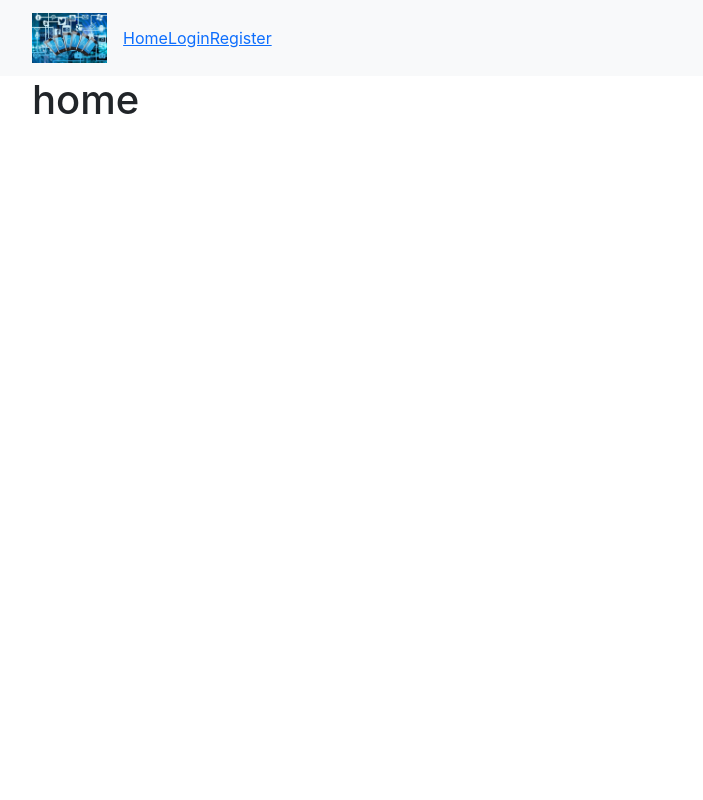
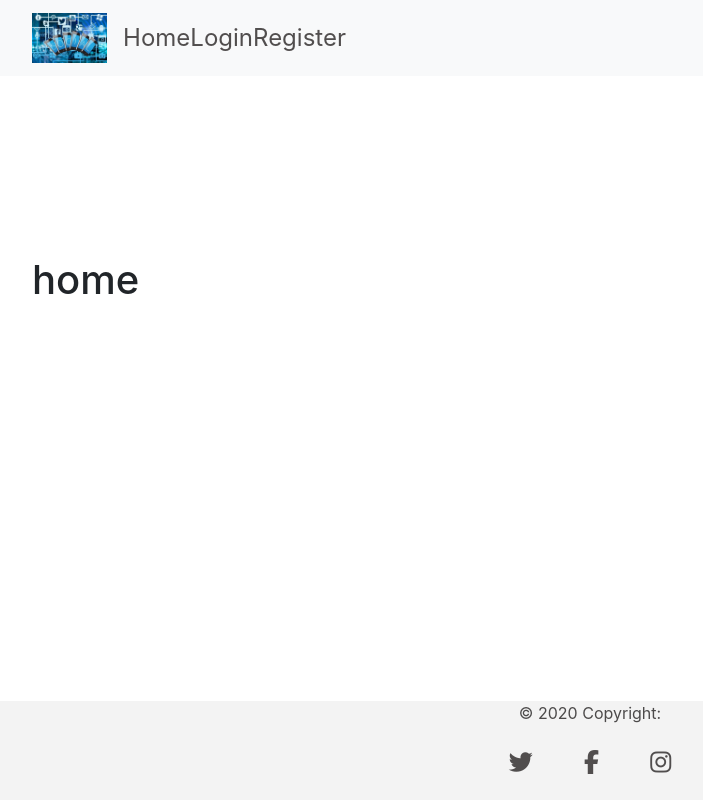
Before and after one commit to seanreid1997/code-institute-p5, a React (Create React App) app: page / in a window 1280 px wide. Shown: the whole page, without its empty margins (50-753 px from the left). Built offline with nearby package versions, Linux system fonts and the light colour scheme.

Commit message:
Style the pages

```diff
--- a/public/index.html
+++ b/public/index.html
@@ -10,6 +10,10 @@
       content="Web site created using create-react-app"
     />
     <link rel="apple-touch-icon" href="%PUBLIC_URL%/logo192.png" />
+    <script
+    src="https://kit.fontawesome.com/d15acb58b5.js"
+    crossorigin="anonymous">
+  </script>
     <!--
       manifest.json provides metadata used when your web app is installed on a
       user's mobile device or desktop. See https://developers.google.com/web/fundamentals/web-app-manifest/
--- a/src/components/HomePage.js
+++ b/src/components/HomePage.js
@@ -3,16 +3,21 @@ import React, { Component } from 'react'
 import { Navbar, Container, Nav } from 'react-bootstrap';
 import { NavLink } from 'react-router-dom';
 import logo from '../assets/logo.jpg'
+import styles from "../styles/Base.module.css";
 
 export class HomePage extends Component {
   render() {
     return (
       <div>
-        <Navbar bg="light" expand="lg">
+        <header  className={styles.Header}>
+        <Navbar bg="light" expand="md" fixed="top">
       <Container>
         <Navbar.Brand>
+          <NavLink to="/">
           <img src={logo} alt="logo" height="50" border-radius="25" />
+        </NavLink>
         </Navbar.Brand>
+
         <Navbar.Toggle aria-controls="basic-navbar-nav" />
         <Navbar.Collapse id="basic-navbar-nav">
           <Nav className="me-auto">
@@ -23,6 +28,24 @@ export class HomePage extends Component {
         </Navbar.Collapse>
       </Container>
     </Navbar>
+    </header>
+    <Container className={styles.Footer}>
+    <footer>
+  <div>
+    © 2020 Copyright:
+    <br></br>
+    <a href='https://twitter.com/'>
+      <i class="fab fa-twitter"></i>
+      </a>
+    <a href='https://en-gb.facebook.com/'>
+      <i class="fab fa-facebook-f"></i>
+      </a>
+      <a href='https://www.instagram.com/'>
+      <i class="fab fa-instagram"></i>
+      </a>
+  </div>
+</footer>
+    </Container>
         </div>
     )
   }
--- a/src/components/Login.js
+++ b/src/components/Login.js
@@ -10,7 +10,6 @@ import Image from "react-bootstrap/Image";
 import Container from "react-bootstrap/Container";
 
 function LoginForm() {
-  const setCurrentUser = useContext(SetCurrentUserContext);
 
   const [signInData, setSignInData] = useState({
     email: "",
@@ -26,7 +25,6 @@ function LoginForm() {
 
     try {
       const { data } = await axios.post("/dj-rest-auth/login/", signInData);
-      setCurrentUser(data.user);
       history.push("/");
     } catch (err) {
       setErrors(err.response?.data);
@@ -89,6 +87,7 @@ function LoginForm() {
         </Container>
       </Col>
     </Row>
+
   );
 }
 
--- /dev/null
+++ b/src/styles/Base.module.css
@@ -0,0 +1,29 @@
+Header {
+    background-color: rgb(243, 243, 243);
+    color: #4c4a4a;
+    width: 100%;
+    margin-bottom: 20%;
+}
+
+Header a{
+    text-decoration: none;
+    color: rgb(81, 78, 78);
+    font-size: 150%;
+}
+
+Footer {
+    background-color: rgb(243, 243, 243);
+    color: #4c4a4a;
+    position: absolute;
+    bottom: 0;
+    left: 0;
+    width: 100%;
+    text-align: center;
+    margin-top: 20%;
+}
+
+Footer i {
+    color: rgb(81, 78, 78);
+    font-size: 150%;
+    padding: 2%;
+}
```
